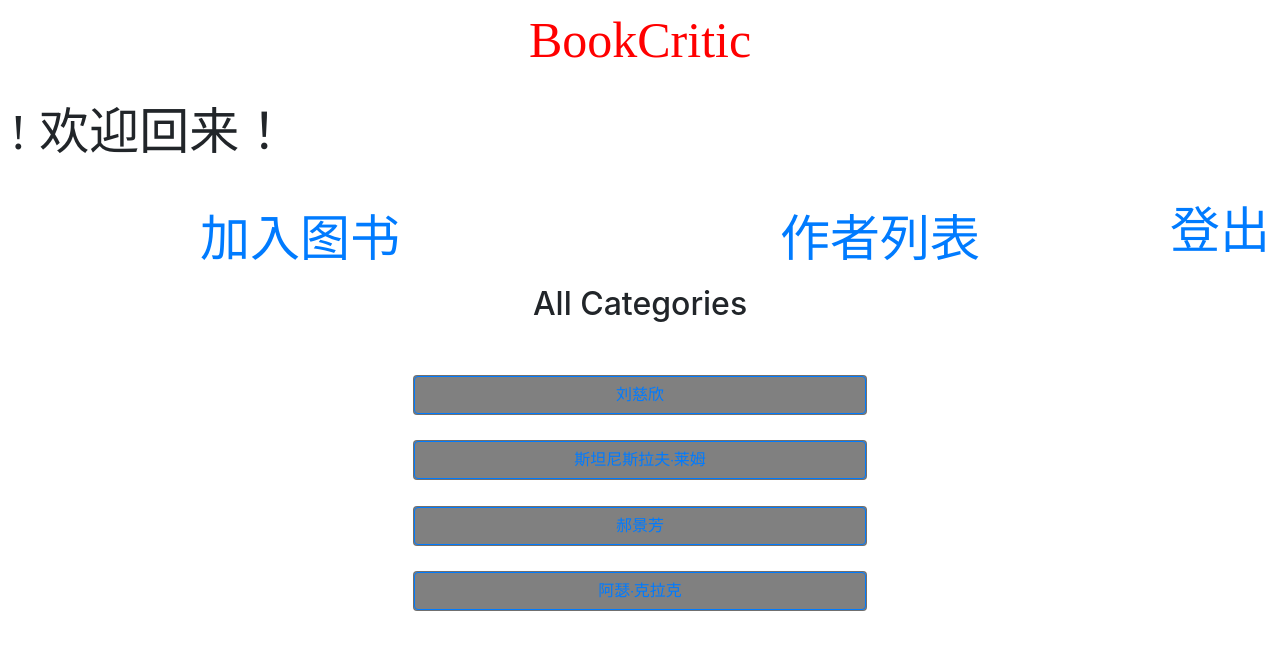
After one commit to SGLSSHJM/bookcritic-webapp, a Django app: page /author_list in a window 1280 px wide. The commit adds this page. Shown: the top 650 px of the page. Run offline with Django 4.2, Linux system fonts and the light colour scheme; data comes from the database, SQL or seed files in the repository; both versions use the stored data as it was after the commit; some libraries are stand-ins or nearby versions.

Commit message:
最终版本2

```diff
--- /dev/null
+++ b/books/templates/books/authorlist.html
@@ -0,0 +1,54 @@
+{% extends "books/layout.html" %}
+
+{% block body %}
+    <h2>All Categories</h2>
+    <div id="activelist">
+    {% for author in author_list %}
+    <div class = "card">
+        <form  action ="{% url 'theauthor' %}"  method="get">
+            <button class="btn btn-outline-primary" type = "submit" value = {{ author.author_name }} name = "author_name"> {{author.author_name}} </button>
+        </form>
+    </div>
+    {% endfor %}
+    </div>
+
+<style>
+
+#activelist{
+
+    margin-top: 4vw;
+    grid-gap: 2vw;
+    display:grid;
+    width: 40%;
+    margin-left: 30%;
+    grid-template-rows: repeat(auto,1fr);
+    grid-template-columns: 1fr;
+    font-family: 'Nunito', sans-serif;
+    text-align: center;
+}
+.card{
+    display: grid;
+    grid-template-rows: repeat(auto,1fr);
+    grid-template-columns: 1fr;
+    width: 90%;
+    margin-left: 5%;
+    background-color: grey;
+}
+
+img{
+        width: 100%;
+    }
+
+.title{
+
+    font-size: 2vw;
+    color:black;
+}
+.listuser{
+    font-weight: bold;
+}
+button{
+    width: 100%;
+}
+</style>
+{% endblock %}
--- a/books/templates/books/layout.html
+++ b/books/templates/books/layout.html
@@ -12,6 +12,9 @@
         <ul class="nav nav-pills nav-fill">
             <li class="nav-item">
                 <a class="nav-link" href="{% url 'create' %}">加入图书</a>
+            </li>
+            <li class="nav-item">
+                <a class="nav-link" href="{% url 'author_list' %}">作者列表</a>
             </li>
             <li>
                 <p><a href="logout">登出</a></p>
--- a/books/urls.py
+++ b/books/urls.py
@@ -14,4 +14,7 @@ urlpatterns = [
     path('logout', views.logout, name="logout"),
     path('addremark', views.addremark, name="addremark"),
     path('create', views.create, name="create"),
+    path('author_list', views.author_list, name="author_list"),
+    path('theauthor', views.theauthor, name="theauthor"),
+    path('', views.home, name='home'),
 ]
--- a/books/views.py
+++ b/books/views.py
@@ -9,7 +9,8 @@ import hashlib
 
 # Create your views here
 
-
+def home(request):
+        return redirect("index")
 
 def index(request):
     if not request.session.get('is_login', None):
@@ -134,3 +135,18 @@ def hash_code(s, salt='mysite'):# 加点盐
     s += salt
     h.update(s.encode())  # update方法只接收bytes类型
     return h.hexdigest()
+
+def author_list(request):
+    author_list = Book.objects.values('author_name').distinct()
+    return render(request, "books/authorlist.html",{
+        "author_list" : author_list,
+    })
+
+
+def theauthor(request):
+    authorname=request.GET["author_name"]
+    author_books = Book.objects.filter(author_name = authorname)
+    message = authorname
+    return render(request, "books/index.html",{
+        "books" : author_books,"message" : message,
+    })
--- a/mysite/urls.py
+++ b/mysite/urls.py
@@ -18,6 +18,7 @@ from django.urls import path,include
 
 
 urlpatterns = [
+    path('', include('books.urls')),
     path('books/', include('books.urls')),
     path('admin/', admin.site.urls),
     path('captcha/', include('captcha.urls')),
```
Also changed, not shown: books/templates/books/index.html (+7 -0 lines), db.sqlite3.
